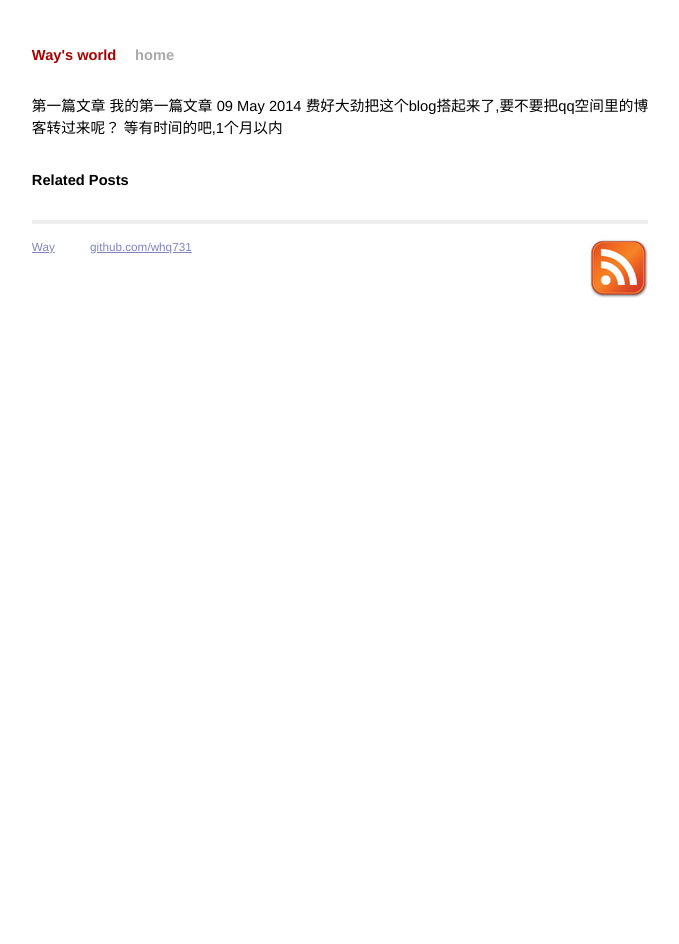
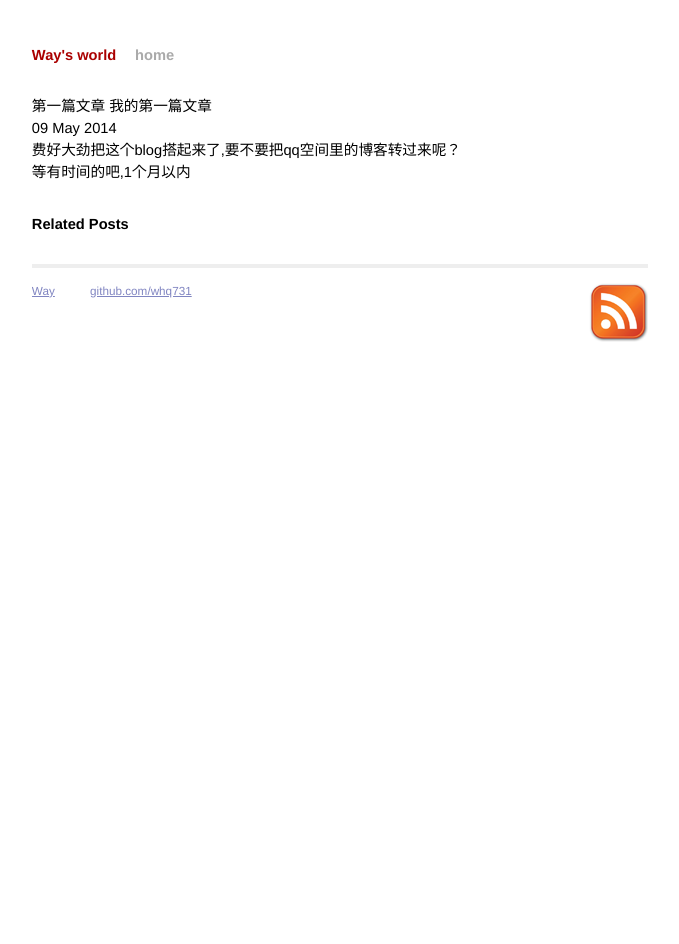
Before and after one commit to whq731/blog, a Jekyll site: the page built from _posts/2014-05-09-first-post.md, in a window 1280 px wide. Shown: the whole page, without its empty margins (300-979 px from the left). Built offline with Jekyll 4.4.1, drawn with Linux system fonts in a browser that asks for light colours; Markdown is read by kramdown in place of the engine named in the settings.

Commit message:
Update 2014-05-09-first-post.md

```diff
--- a/_posts/2014-05-09-first-post.md
+++ b/_posts/2014-05-09-first-post.md
@@ -3,7 +3,7 @@ layout: post
 title: 第一篇文章
 ---
 {{ page.title }}
-我的第一篇文章
-{{ page.date | date_to_string }}
-费好大劲把这个blog搭起来了,要不要把qq空间里的博客转过来呢？
+我的第一篇文章<br/>
+{{ page.date | date_to_string }}<br/>
+费好大劲把这个blog搭起来了,要不要把qq空间里的博客转过来呢？<br/>
 等有时间的吧,1个月以内
```
